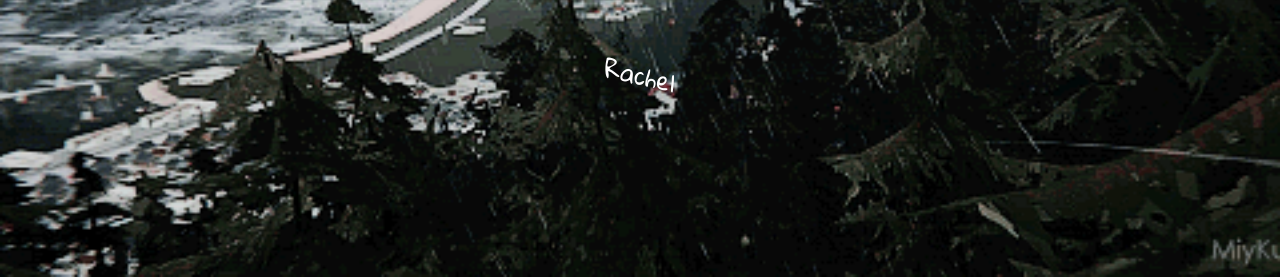
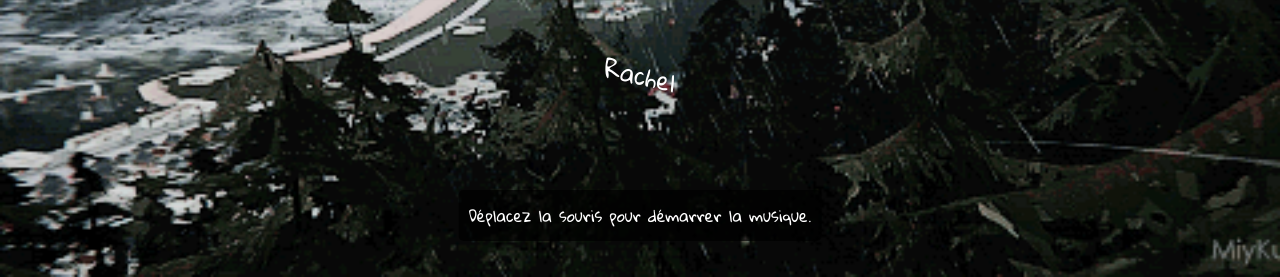
Before and after one commit to sarahvar/Life-Is-Strange-PHP, a PHP site: page / in a window 1280 px wide. Shown: the part 523-800 px from the top of the page. Run offline with PHP 8.4, Linux system fonts and the light colour scheme.

Commit message:
son-message_dinvite

```diff
--- a/index.php
+++ b/index.php
@@ -5,16 +5,31 @@
     <title>Life Is Strange</title>
     <link href="https://fonts.googleapis.com/css2?family=Patrick+Hand&display=swap" rel="stylesheet">
     <link rel="stylesheet" href="style.css">
+    <style>
+        /* Style pour l'invite */
+        #play-message {
+            position: fixed;
+            bottom: 20px;
+            left: 50%;
+            transform: translateX(-50%);
+            background: rgba(0, 0, 0, 0.7);
+            color: #fff;
+            padding: 10px;
+            border-radius: 5px;
+            display: none; /* Cacher initialement */
+            cursor: pointer;
+        }
+    </style>
 </head>
 <body>
-    <!-- Balise audio avec démarrage immédiat -->
-    <audio id="background-music" autoplay>
+    <!-- Balise audio sans autoplay -->
+    <audio id="background-music">
         <source src="/assets/Life Is Strange Soundtrack.mp3" type="audio/mpeg">
         Votre navigateur ne supporte pas la balise audio.
     </audio>
 
-    <!-- Message affiché si l'autoplay ne fonctionne pas -->
-    <p id="play-message" style="display:none;">La musique ne peut pas démarrer automatiquement. Cliquez n'importe où pour la lancer.</p>
+    <!-- Message d'invite -->
+    <p id="play-message">Déplacez la souris pour démarrer la musique.</p>
 
     <!-- Liste des liens en bas de la page -->
     <ul>
@@ -27,22 +42,32 @@
     <script>
         var audio = document.getElementById('background-music');
         var playMessage = document.getElementById('play-message');
+        var musicStarted = false;
 
-        // Vérifie si la musique a démarré automatiquement
+        // Fonction pour essayer de jouer la musique
+        function tryPlayMusic() {
+            if (!musicStarted) {
+                audio.play().then(function() {
+                    musicStarted = true;
+                    playMessage.style.display = 'none'; // Cacher le message si la musique démarre
+                }).catch(function(error) {
+                    console.log("Erreur de lecture :", error);
+                });
+            }
+        }
+
+        // Afficher le message d'invite au chargement de la page
+        window.addEventListener('load', function() {
+            playMessage.style.display = 'block'; // Afficher le message d'invite
+        });
+
+        // Détecter le mouvement de la souris ou un clic
+        document.addEventListener('mousemove', tryPlayMusic);
+        document.addEventListener('click', tryPlayMusic);
+
+        // Optionnel : Cacher le message après une interaction utilisateur réussie
         audio.addEventListener('play', function() {
             playMessage.style.display = 'none';
-        });
-
-        // Si l'autoplay échoue, afficher un message demandant une interaction utilisateur
-        audio.addEventListener('pause', function() {
-            playMessage.style.display = 'block';
-        });
-
-        // Au cas où la lecture automatique échoue, jouer la musique lors de n'importe quelle interaction
-        document.addEventListener('click', function() {
-            audio.play().catch(function(error) {
-                console.log("La lecture automatique est toujours bloquée.");
-            });
         });
     </script>
 </body>
```
